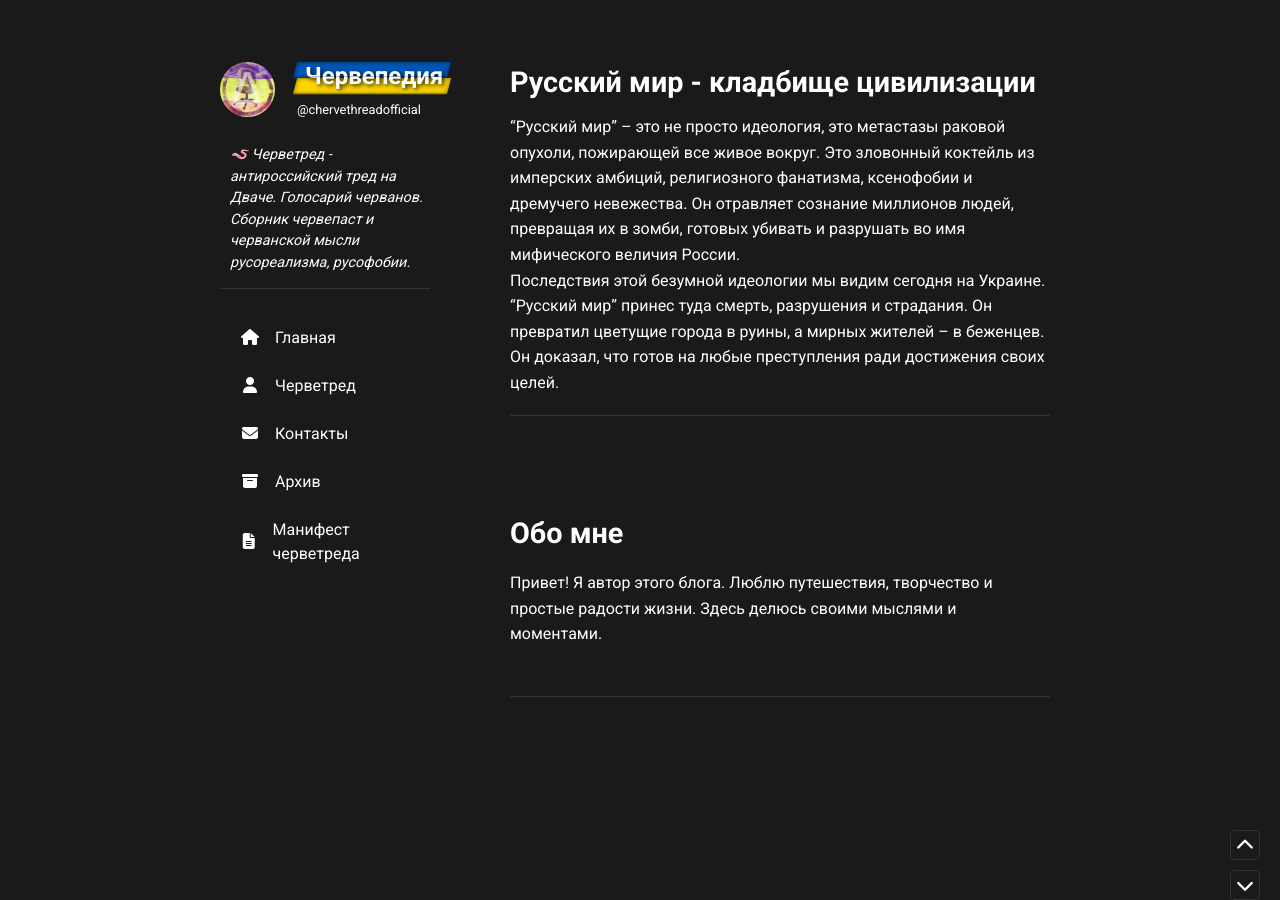
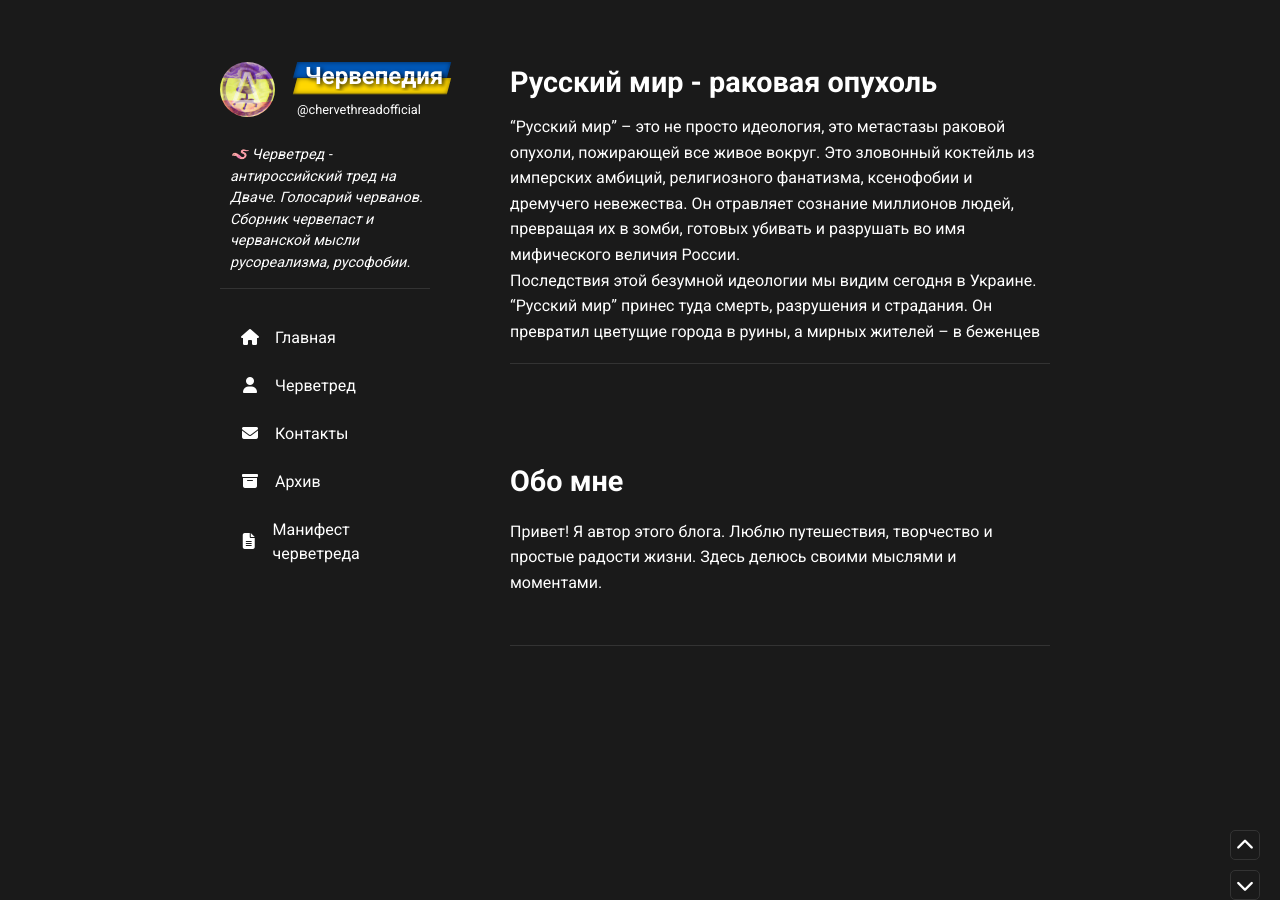
Before and after one commit to chervepediya/chervepediya.github.io, a Jekyll site: the page built from _posts/2024-03-08-russkiy-mir.md, in a window 1280 px wide and 900 px high. Built offline with Jekyll 4.4.1, drawn with Linux system fonts in a browser that asks for light colours; nearby versions of some CDN libraries; a script that is not in the unit is left out.

Commit message:
Update 2024-03-08-russkiy-mir.md

```diff
--- a/_posts/2024-03-08-russkiy-mir.md
+++ b/_posts/2024-03-08-russkiy-mir.md
@@ -1,5 +1,5 @@
 ---
-title: Русский мир - кладбище цивилизации
+title: Русский мир - раковая опухоль
 description: Червепедия - Разрушительная идеология "русского мира" и её последствия для России и окружающих стран.
 date: 2024-03-08
 layout: post
@@ -9,4 +9,4 @@ image:
 "Русский мир" – это не просто идеология, это метастазы раковой опухоли, пожирающей все живое вокруг. Это зловонный коктейль из имперских амбиций, религиозного фанатизма, ксенофобии и дремучего невежества. Он отравляет сознание миллионов людей, превращая их в зомби, готовых убивать и разрушать во имя мифического величия России.
 
 
-Последствия этой безумной идеологии мы видим сегодня на Украине. "Русский мир" принес туда смерть, разрушения и страдания. Он превратил цветущие города в руины, а мирных жителей – в беженцев. Он доказал, что готов на любые преступления ради достижения своих целей.
+Последствия этой безумной идеологии мы видим сегодня в Украине. "Русский мир" принес туда смерть, разрушения и страдания. Он превратил цветущие города в руины, а мирных жителей – в беженцев
```
